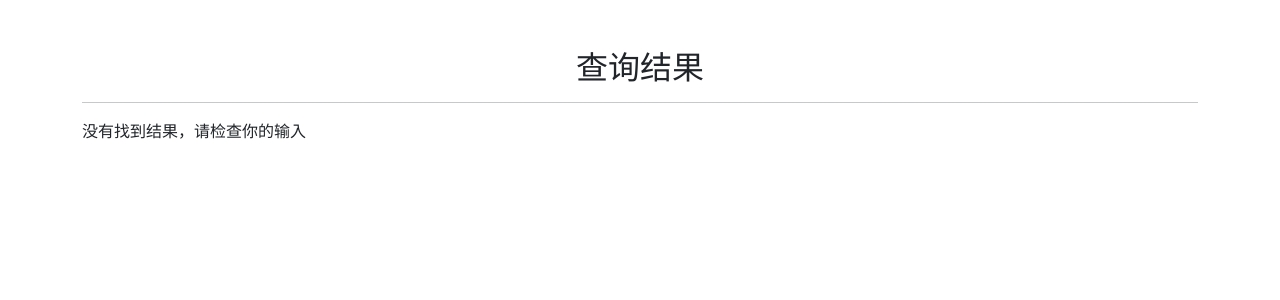
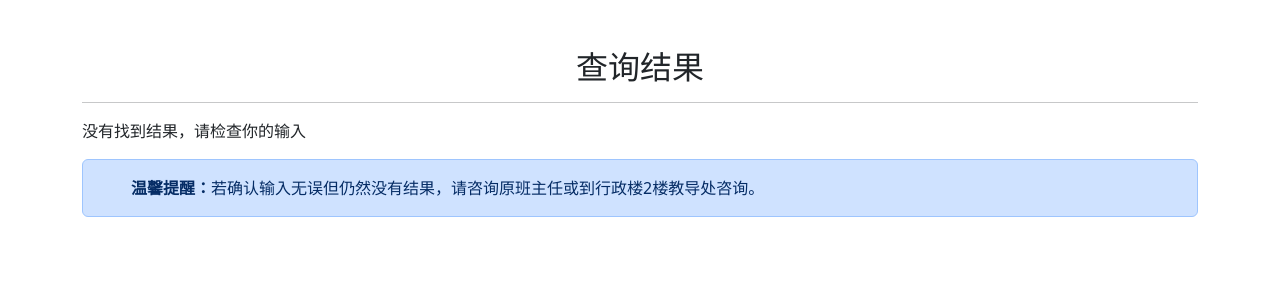
Before and after one commit to reee/simple-query, a Flask app: template templates/result.html in a window 1280 px wide. Shown: the part 56-356 px from the top of the page. Run offline with Flask 3, Linux system fonts and the light colour scheme; the template is opened without the code that fills it, so the values that code supplies are empty; some libraries are stand-ins or nearby versions.

Commit message:
Some Fix

```diff
--- a/app.py
+++ b/app.py
@@ -55,9 +55,8 @@ def upload():
             flash(f'成功导入 {num_imported} 条信息。', 'success')
             return redirect(url_for('index'))
         except Exception as e:
-            flash('导入未能成功，请查看错误信息', 'error')
+            flash(e, 'error')
             db.session.rollback()
-            print(e)
 
     return render_template('import.html', form=upload_form)
 
--- a/models.py
+++ b/models.py
@@ -5,7 +5,7 @@ db = SQLAlchemy()
 class Student(db.Model):
     id = db.Column(db.Integer, primary_key=True)
     name = db.Column(db.String(100), nullable=False)
-    id_card = db.Column(db.String(18), nullable=False, unique=True)
+    id_card = db.Column(db.String(18), nullable=False)
     class_name = db.Column(db.String(50), nullable=False)
     classroom = db.Column(db.String(50))
     teacher_name = db.Column(db.String(100))
--- a/templates/index.html
+++ b/templates/index.html
@@ -18,7 +18,7 @@
     <div class="alert alert-primary d-flex align-items-center" role="alert">
         <svg class="bi flex-shrink-0 me-2" width="24" height="24" role="img" aria-label="Info:"><use xlink:href="#info-fill"/></svg>
         <div>
-            <strong>温馨提醒：</strong>开放查询的时间为18日8:30-10:00，请各位同学把握好时间，预祝大家新学期生活愉快，学习进步！
+            <strong>温馨提醒：</strong>开放查询的时间为2月18日7:00-11:00，请各位同学把握好时间，预祝大家新学期生活愉快，学习进步！
         </div>
       </div>
     <form method="post">
--- a/templates/result.html
+++ b/templates/result.html
@@ -10,7 +10,7 @@
                     <th>姓名</th>
                     <th>身份证后4位</th>
                     <th>班级</th>
-                    <th>教室号</th>
+                    <th>教室门牌号</th>
                     <th>班主任姓名</th>
                     <th>班主任电话</th>
                 </tr>
@@ -42,12 +42,20 @@
           </svg>
 
         <div class="alert alert-primary d-flex align-items-center" role="alert">
-            <svg class="bi flex-shrink-0 me-2" width="24" height="24" role="img" aria-label="Info:"><use xlink:href="#info-fill"/></svg>
             <div>
-                <strong>温馨提醒：</strong>教室号第1位为楼栋号，其中1-4为教学楼1-4号楼，5为行政楼，6为科技楼;第2位为楼层号;第3-4位为房间号。
+                <svg class="bi flex-shrink-0 me-2" width="24" height="24" role="img" aria-label="Info:"><use xlink:href="#info-fill"/></svg>
+                <strong>温馨提醒：</strong> <br>
+                1. 教室门牌号第1位为楼栋号，其中1-4为教学楼1-4号楼，5为行政楼，6为科技楼;第2位为楼层号;第3-4位为房间号。<br>
+                2. 部分学生因上报资料中未登记身份证号码，查询结果中身份证后4位会显示为0000，是正常的。<br>
             </div>
           </div>
     {% else %}
         <p>没有找到结果，请检查你的输入</p>
+        <div class="alert alert-primary d-flex align-items-center" role="alert">
+            <svg class="bi flex-shrink-0 me-2" width="24" height="24" role="img" aria-label="Info:"><use xlink:href="#info-fill"/></svg>
+            <div>
+                <strong>温馨提醒：</strong>若确认输入无误但仍然没有结果，请咨询原班主任或到行政楼2楼教导处咨询。
+            </div>
+          </div>
     {% endif %}
 {% endblock %}
```
